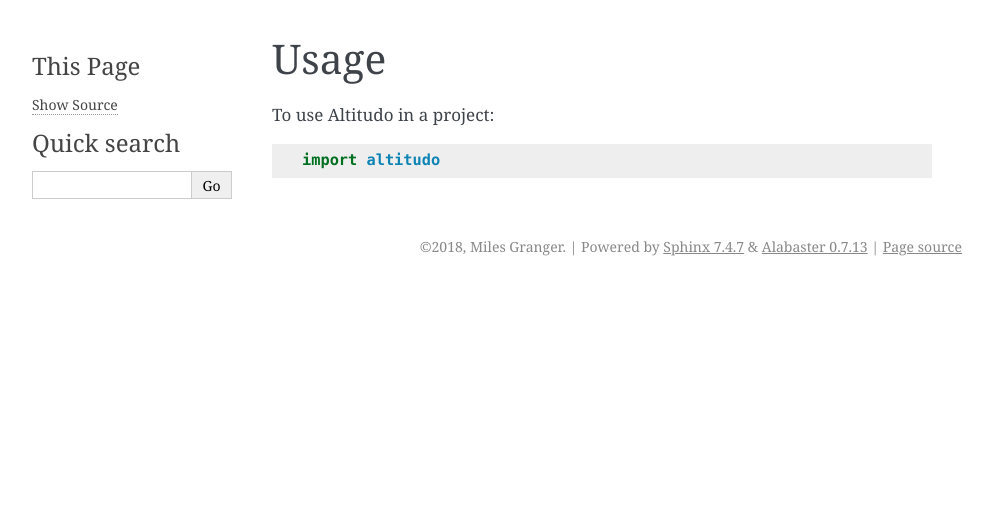
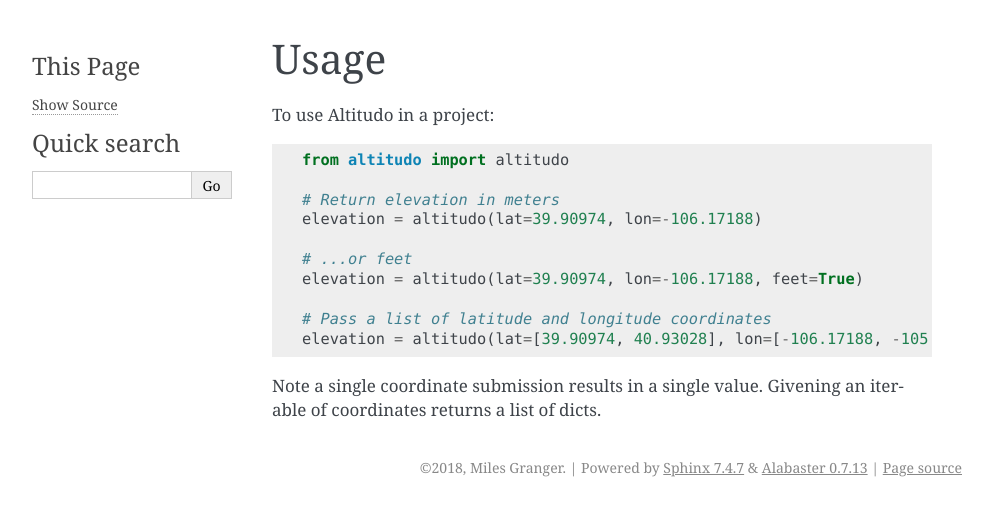
Before and after one commit to milesgranger/altitudo, a Sphinx documentation site: the page built from docs/usage.rst, in a window 1280 px wide. Shown: the top 516 px of the page, without its empty margins (148-1141 px from the left). Built offline with Sphinx 7.4.7, drawn with Linux system fonts in a browser that asks for light colours; pages that are not in the unit, such as notebooks, are missing from menus.

Commit message:
Update docs and readme

```diff
--- a/altitudo/__init__.py
+++ b/altitudo/__init__.py
@@ -6,4 +6,4 @@ __author__ = """Miles Granger"""
 __email__ = 'miles59923@gmail.com'
 __version__ = '0.1.0'
 
-from altitudo.altitudo import altitudo
+from .altitudo import altitudo
--- a/docs/usage.rst
+++ b/docs/usage.rst
@@ -4,4 +4,16 @@ Usage
 
 To use Altitudo in a project::
 
-    import altitudo
+    from altitudo import altitudo
+
+    # Return elevation in meters
+    elevation = altitudo(lat=39.90974, lon=-106.17188)
+
+    # ...or feet
+    elevation = altitudo(lat=39.90974, lon=-106.17188, feet=True)
+
+    # Pass a list of latitude and longitude coordinates
+    elevation = altitudo(lat=[39.90974, 40.93028], lon=[-106.17188, -105.1803099])
+
+Note a single coordinate submission results in a single value.
+Givening an iterable of coordinates returns a list of dicts.
```
Also changed, not shown: README.md (+1 -1 lines).
